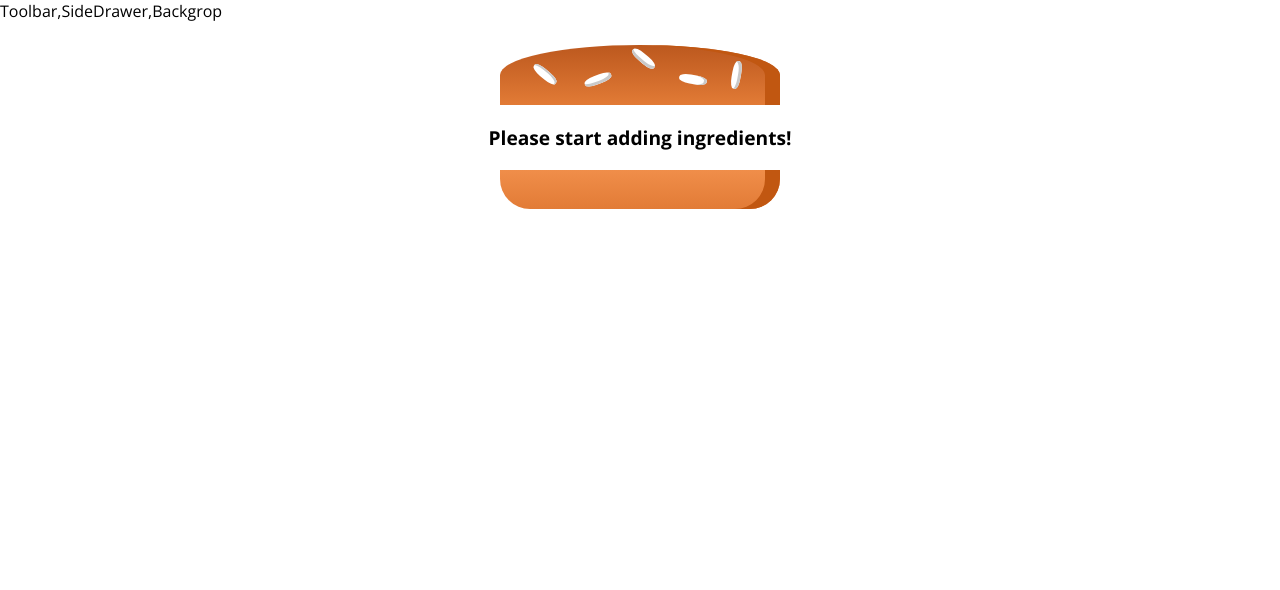
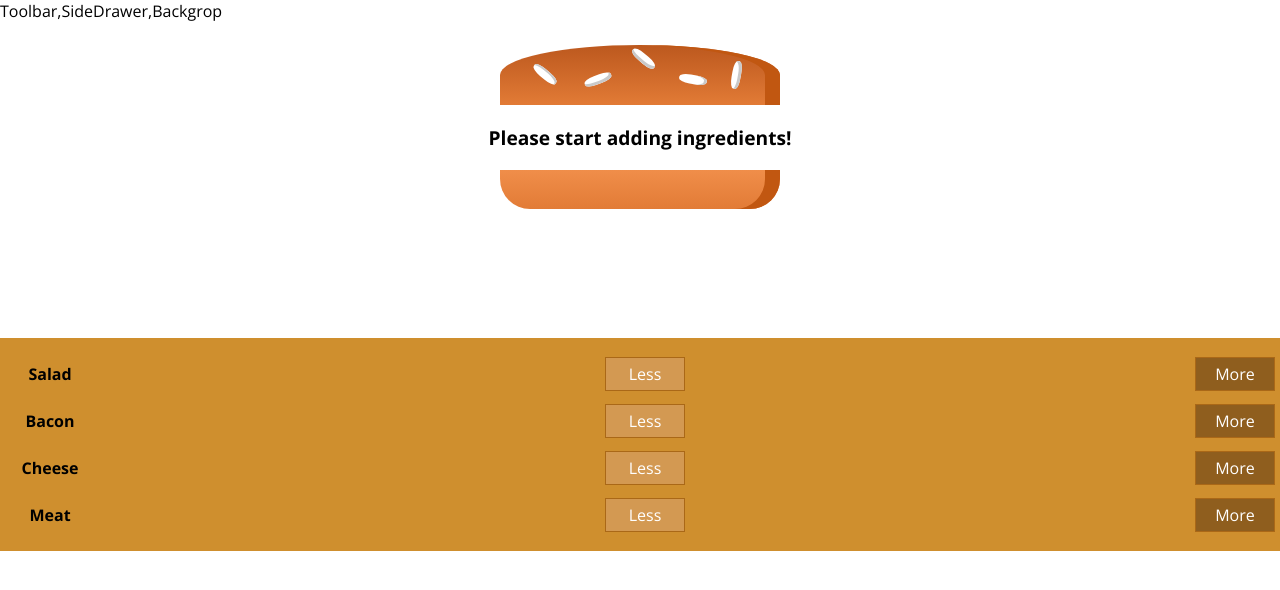
Before and after one commit to ChanakaR/burger-builder, a React app: page / in a window 1280 px wide. Shown: the top 590 px of the page. Built offline with nearby package versions, Linux system fonts and the light colour scheme.

Commit message:
added BuildControls js and css files

```diff
--- /dev/null
+++ b/src/components/Burger/BuildControls/BuildControl/BuildControl.css
@@ -0,0 +1,56 @@
+.BuildControl {
+    display: flex;
+    justify-content: space-between;
+    align-items: center;
+    margin: 5px 0;
+}
+
+.BuildControl button {
+    display: block;
+    font: inherit;
+    padding: 5px;
+    margin: 0 5px;
+    width: 80px;
+    border: 1px solid #AA6817;
+    cursor: pointer;
+    outline: none;
+}
+
+.BuildControl button:disabled {
+    background-color: #AC9980;
+    border: 1px solid #7E7365;
+    color: #ccc;
+    cursor: default;
+}
+
+.BuildControl button:hover:disabled {
+    background-color: #AC9980;
+    color: #ccc;
+    cursor: not-allowed;
+}
+
+.Label {
+    padding: 10px;
+    font-weight: bold;
+    width: 80px;
+}
+
+.BuildControl .Less {
+    background-color: #D39952;
+    color: white;
+}
+
+.BuildControl .More {
+    background-color: #8F5E1E;
+    color: white;
+}
+
+.BuildControl .Less:hover, .BuildControl .Less:active {
+    background-color: #DAA972;
+    color: white;
+}
+
+.BuildControl .More:hover,.BuildControl .More:active {
+    background-color: #99703F;
+    color: white;
+}
--- /dev/null
+++ b/src/components/Burger/BuildControls/BuildControl/BuildControl.js
@@ -0,0 +1,14 @@
+import React from 'react';
+import classes from './BuildControl.css';
+
+const buildControl= (props) =>{
+    return (
+        <div className={classes.BuildControl}>
+            <div className={classes.Label}>{props.label}</div>
+            <button className={classes.Less}>Less</button>
+            <button className={classes.More}>More</button>
+        </div>
+    )
+};
+
+export default buildControl;
--- a/src/components/Burger/BuildControls/BuildControls.js
+++ b/src/components/Burger/BuildControls/BuildControls.js
@@ -1,7 +1,23 @@
 import React from 'react';
+import classes from './BuildControls.css';
+import BuildControl from './BuildControl/BuildControl';
+
+const controls = [
+    {label:'Salad', type: 'salad'},
+    {label:'Bacon', type: 'bacon'},
+    {label:'Cheese', type: 'cheese'},
+    {label:'Meat', type: 'meat'},
+];
+
 
 const buildControls = (props) => {
-    <div></div>
+    return (
+        <div className={classes.BuildControls}>
+            {controls.map(ctrl=>(
+                <BuildControl label={ctrl.label} key={ctrl.label}></BuildControl>
+            ))}
+        </div>
+    )
 };
 
 export default buildControls;
--- a/src/containers/BurgerBuilder/BurgerBuilder.js
+++ b/src/containers/BurgerBuilder/BurgerBuilder.js
@@ -1,6 +1,7 @@
 import React, {Component} from 'react';
 import Aux from '../../hoc/Aux';
 import Burger from '../../components/Burger/Burger';
+import BuildControls from '../../components/Burger/BuildControls/BuildControls';
 
 class BurgerBuilder extends Component{
 
@@ -20,6 +21,7 @@
         return (
             <Aux>
                 <Burger ingredients={this.state.ingredients}/>
+                <BuildControls></BuildControls>
             </Aux>
         );
     }
```
